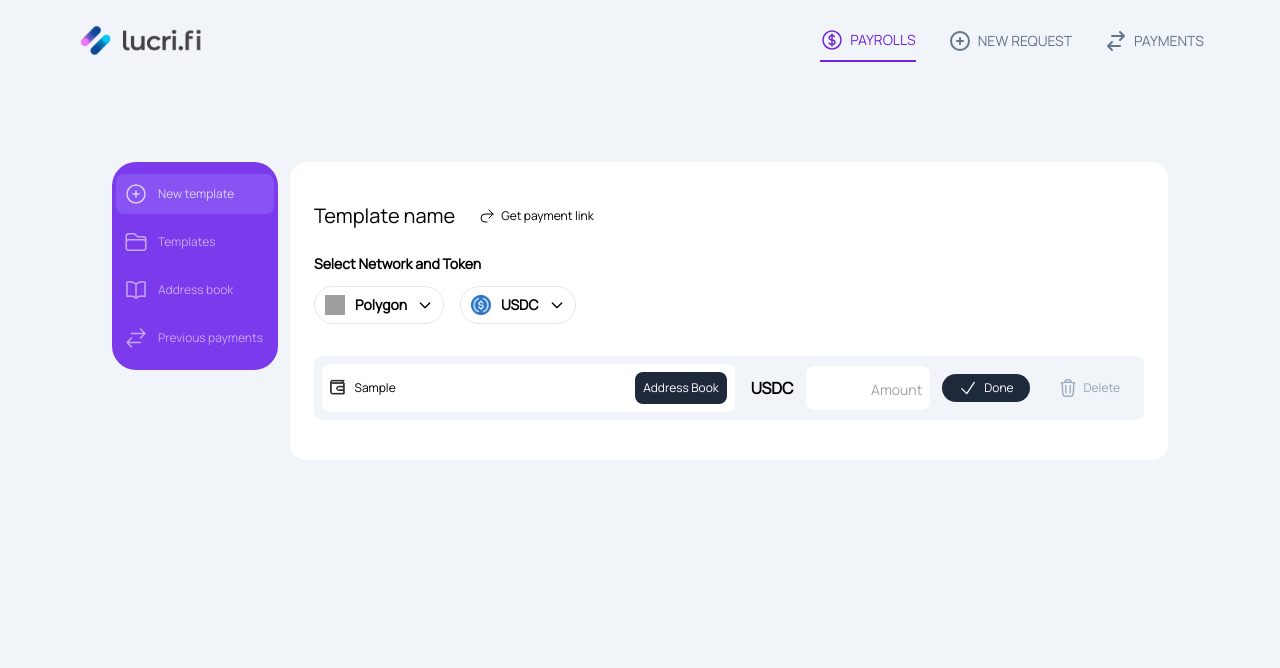
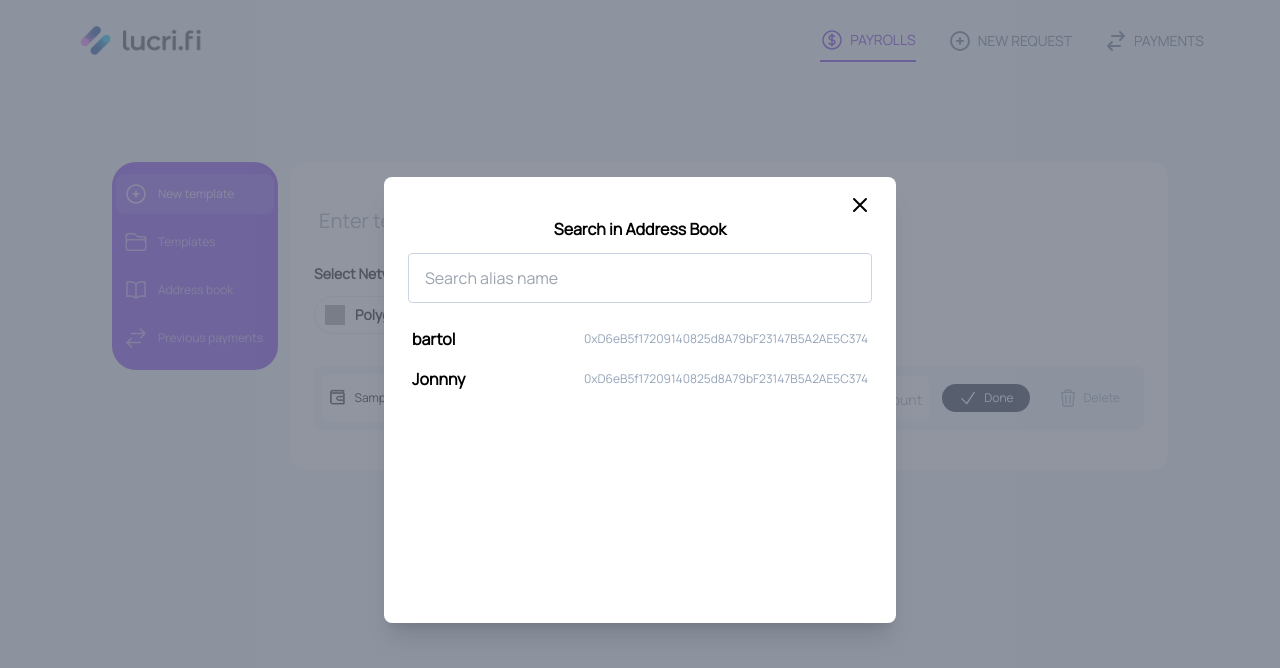
Before and after one commit to AMPnet/lucrifi, a Nuxt app: page /payrolls in a window 1280 px wide. Both pictures are taken after typing "Sample" into the empty fields and a click on the button "Address Book". Shown: the top 668 px of the page. Built offline with nearby package versions, Linux system fonts and the light colour scheme; grey boxes are pictures that could not be loaded.

Commit message:
Begin work on adress book components

```diff
--- /dev/null
+++ b/components/Payrolls/AddressBook/SearchBook.vue
@@ -0,0 +1,95 @@
+<script setup lang="ts">
+import { useAddressBook } from "@/stores/addressBook";
+import { AddressAlias } from "@/types/payrolls/AddressAlias";
+
+const addressBook = useAddressBook();
+const aliases = addressBook.data;
+
+const searchQuery = ref("");
+const queriedAliases = computed(() => {
+  if (searchQuery.value == "") {
+    return aliases;
+  } else {
+    const queried: Array<AddressAlias> = [];
+    const queryLowerCase = searchQuery.value.toLowerCase();
+
+    for (const alias of aliases) {
+      if (alias.alias.toLowerCase().includes(queryLowerCase)) {
+        queried.push(alias);
+      }
+    }
+    return queried;
+  }
+});
+</script>
+
+<template>
+  <div
+    class="relative z-10"
+    aria-labelledby="modal-title"
+    role="dialog"
+    aria-modal="true"
+  >
+    <div class="fixed inset-0 bg-gray-500 bg-opacity-75"></div>
+
+    <div class="fixed z-10 inset-0 overflow-y-auto">
+      <div
+        class="flex items-center justify-center min-h-full p-4 text-center sm:p-0"
+      >
+        <div
+          class="w-96 relative bg-white pt-4 pb-4 rounded-lg overflow-hidden shadow-xl sm:my-8 sm:max-w-lg sm:w-full"
+        >
+          <div class="px-6 mb-4">
+            <div class="flex flex-row-reverse">
+              <button @click="$emit('close')">
+                <svg
+                  xmlns="http://www.w3.org/2000/svg"
+                  class="h-6 w-6"
+                  fill="none"
+                  viewBox="0 0 24 24"
+                  stroke="currentColor"
+                  stroke-width="2"
+                >
+                  <path
+                    stroke-linecap="round"
+                    stroke-linejoin="round"
+                    d="M6 18L18 6M6 6l12 12"
+                  />
+                </svg>
+              </button>
+            </div>
+            <h3 class="text-center font-bold">Search in Address Book</h3>
+            <input
+              class="w-full px-4 py-3 mt-3 border border-slate-300 rounded focus:outline-none"
+              v-model="searchQuery"
+              type="text"
+              placeholder="Search alias name"
+            />
+          </div>
+
+          <div class="h-72 overflow-y-scroll">
+            <h4
+              v-if="queriedAliases.length === 0"
+              class="text-slate-400 w-full"
+            >
+              No results found
+            </h4>
+            <button
+              class="w-full text-left px-7 py-2 hover:bg-violet-100"
+              v-for="alias in queriedAliases"
+              :key="alias.alias"
+              @click="$emit('selectAlias', alias)"
+            >
+              <div class="flex items-center">
+                <span class="w-3/6 font-bold">{{ alias.alias }}</span>
+                <span class="w-3s/6 text-xs text-slate-400">{{
+                  alias.address
+                }}</span>
+              </div>
+            </button>
+          </div>
+        </div>
+      </div>
+    </div>
+  </div>
+</template>
--- a/components/Payrolls/RecipientItem.vue
+++ b/components/Payrolls/RecipientItem.vue
@@ -1,6 +1,7 @@
 <script setup lang="ts">
 import { Token } from "@/types/Token";
 import { Recipient } from "@/types/payrolls/TemplateRecpient";
+import { AddressAlias } from "@/types/payrolls/AddressAlias";
 import type { PropType, Ref } from "vue";
 
 const props = defineProps({
@@ -50,10 +51,24 @@ function deleteFromList() {
     (x) => x.id !== recipientData.value.id
   );
 }
+
+function selectAddressBook(alias: AddressAlias) {
+  recipientData.value.address = alias.address;
+  recipientData.value.name = alias.alias;
+  showSearchAddressBookModal.value = false;
+}
+
+const showSearchAddressBookModal = ref(false);
 </script>
 
 <template>
   <div>
+    <PayrollsAddressBookSearchBook
+      v-if="showSearchAddressBookModal"
+      @close="showSearchAddressBookModal = false"
+      @selectAlias="selectAddressBook"
+    />
+
     <div
       v-if="editRecipient"
       class="bg-slate-100 rounded-lg p-2 flex items-center justify-between gap-4"
@@ -74,6 +89,14 @@ function deleteFromList() {
           />
         </svg>
 
+        <div v-if="recipientData.name" class="flex items-center w-full gap-3">
+          <span @click="recipientData.name = null">
+            {{ shortAddr(recipientData.address, 5, 4) }}
+          </span>
+          <span class="font-bold">{{ recipientData.name }}</span>
+        </div>
+
+        <div v-else class="w-full">
           <input
             v-model="recipientData.address"
             type="text"
@@ -81,9 +104,11 @@ function deleteFromList() {
             id="transfer-to"
             placeholder="Wallet address"
           />
+        </div>
 
         <button
           class="bg-slate-800 p-2 rounded-lg text-white whitespace-nowrap"
+          @click="showSearchAddressBookModal = true"
         >
           Address Book
         </button>
@@ -154,8 +179,10 @@ function deleteFromList() {
       v-else
       class="bg-white-100 rounded-lg p-2 flex items-center justify-between gap-4 text-slate-800"
     >
-      <div class="flex items-center gap-x-10 p-2 rounded-lg text-sm">
-        <div class="flex items-center gap-2">
+      <div
+        class="grid grid-cols-12 items-center w-full gap-x-2 p-2 rounded-lg text-sm"
+      >
+        <div class="col-span-5 flex items-center gap-2">
           <svg
             class="w-5 h-5 stroke-current"
             fill="none"
@@ -169,12 +196,17 @@ function deleteFromList() {
             />
           </svg>
 
-          <span>
-            {{ shortAddr(recipientData.address, 5, 4) }}
-          </span>
+          <div class="flex items-center gap-2.5" v-if="recipientData.name">
+            <span>{{ shortAddr(recipientData.address, 5, 4) }}</span>
+            <span class="font-bold">{{ recipientData.name }}</span>
           </div>
 
-        <div class="flex items-center">
+          <div v-else>
+            <span>{{ shortAddr(recipientData.address, 5, 4) }}</span>
+          </div>
+        </div>
+
+        <div class="flex items-center col-span-7">
           <img :src="`/tokens/${selectedToken.logoURI}`" class="h-5 w-5 mr-2" />
           <span class="font-bold mr-3">{{ selectedToken.symbol }}</span>
           <span>
@@ -185,7 +217,7 @@ function deleteFromList() {
 
       <div class="flex items-center gap-3">
         <button
-          class="bg-slate-800 text-xs py-1 px-4 rounded-full text-white whitespace-nowrap flex items-center gap-1.5"
+          class="bg-slate-800 text-xs py-1 px-4 rounded-full text-white whitespace-nowrap flex items-center gap-2"
           @click="editRecipient = true"
         >
           <svg
--- a/pages/payrolls/index.vue
+++ b/pages/payrolls/index.vue
@@ -28,6 +28,8 @@ const templateRecipients = useState<Array<Recipient>>(
   "newTemplateRecipients",
   () => []
 );
+
+const templateName = useState<string>("templateName", () => "");
 </script>
 
 <template>
@@ -43,7 +45,11 @@ const templateRecipients = useState<Array<Recipient>>(
       @close="showNetworkModal = false"
     />
     <div class="flex items-center mb-6">
-      <h1 class="text-xl mr-6">Template name</h1>
+      <input
+        v-model="templateName"
+        class="text-xl mr-2 p-1 focus:outline-none bg-inherit rounded-lg border border-transparent hover:border-gray-200 focus:border-violet-500"
+        placeholder="Enter template name"
+      />
       <div class="text-xs flex items-center gap-1.5">
         <svg
           xmlns="http://www.w3.org/2000/svg"
--- /dev/null
+++ b/stores/addressBook.ts
@@ -0,0 +1,35 @@
+import { defineStore } from "pinia";
+import { AddressAlias } from "@/types/payrolls/AddressAlias";
+
+interface addressBookObject {
+  data: Array<AddressAlias>;
+}
+
+export const useAddressBook = defineStore("addressBook", {
+  state: (): addressBookObject => {
+    return {
+      data: [
+        {
+          alias: "bartol",
+          address: "0xD6eB5f17209140825d8A79bF23147B5A2AE5C374",
+          company: null,
+        },
+        {
+          alias: "Jonnny",
+          address: "0xD6eB5f17209140825d8A79bF23147B5A2AE5C374",
+          company: null,
+        },
+      ],
+    };
+  },
+  getters: {},
+  actions: {
+    addToAddressBook(address: AddressAlias) {
+      // TODO sync with backend API
+      this.data.push(address);
+    },
+    removeFromAddressBook(address: AddressAlias) {
+      // TODO
+    },
+  },
+});
--- /dev/null
+++ b/types/payrolls/AddressAlias.ts
@@ -0,0 +1,5 @@
+export interface AddressAlias {
+  address: string;
+  alias: string;
+  company: string | undefined;
+}
```
Lines whose indentation alone changed are shown as unchanged.
